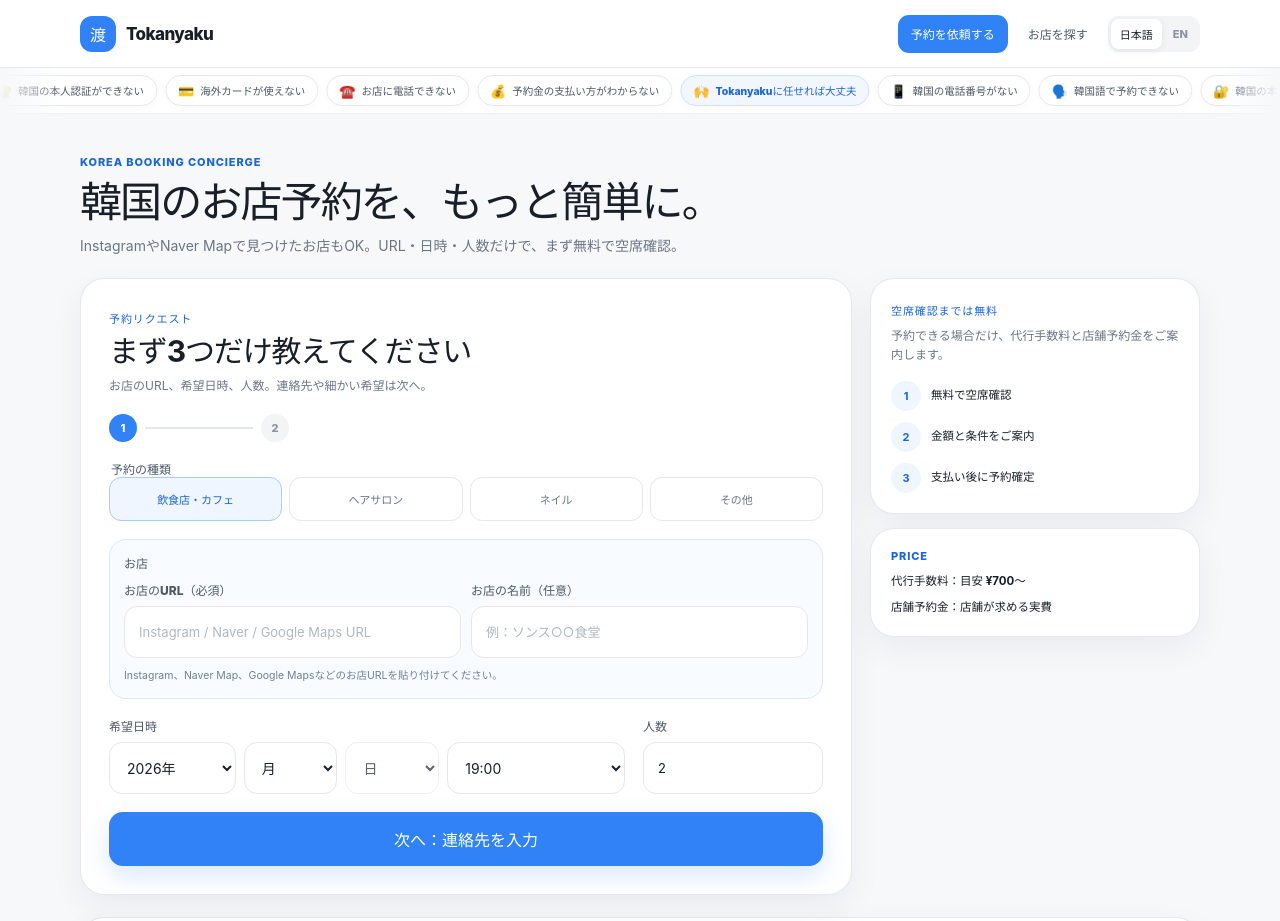
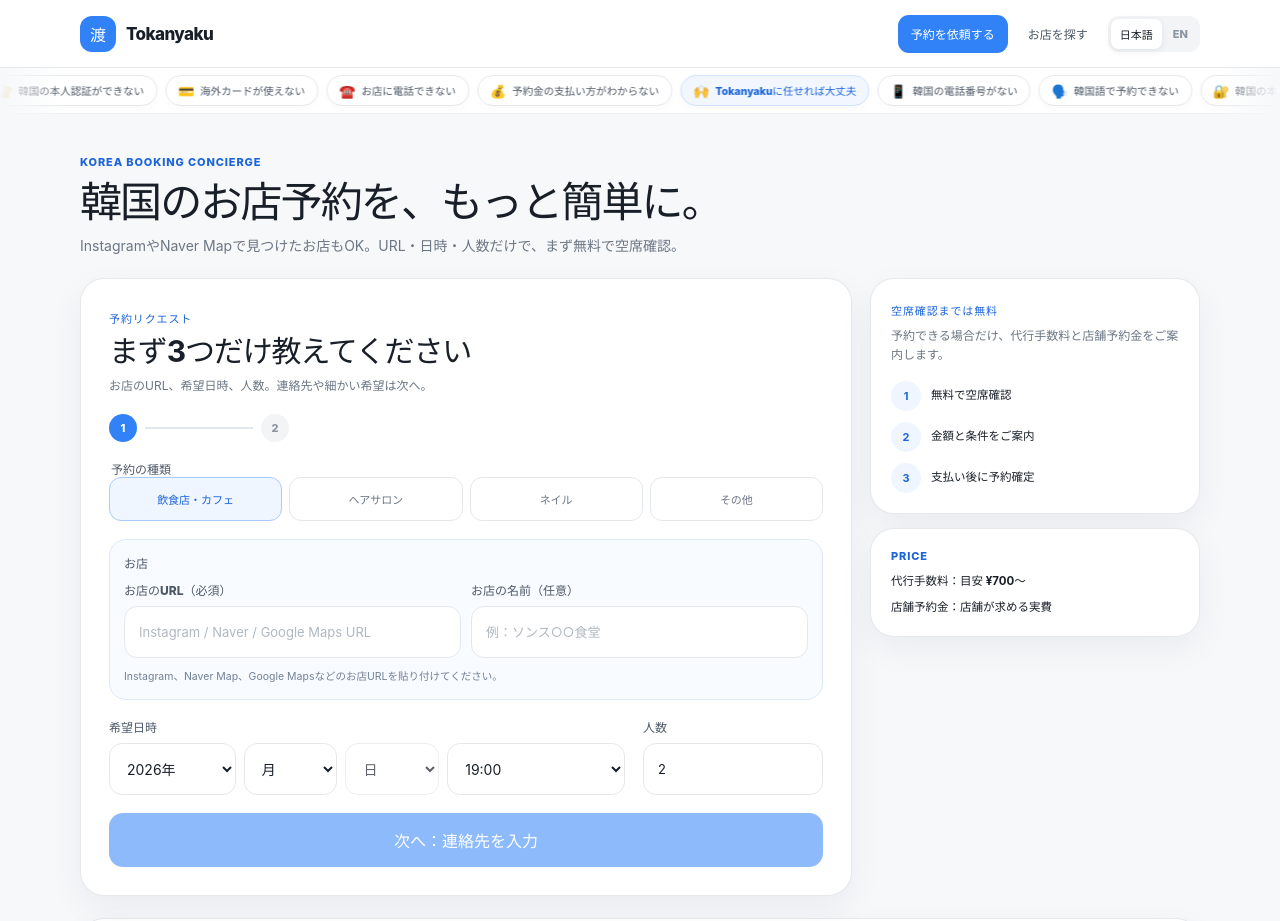
Before and after one commit to Flow4Work/Booking_Daijoubu, a Next.js app: page / in a window 1280 px wide. Shown: the top 921 px of the page. Built offline with nearby package versions, Linux system fonts and the light colour scheme.

Commit message:
Refine step-one validation layout and CTA state

```diff
--- a/components/TokanyakuHome.tsx
+++ b/components/TokanyakuHome.tsx
@@ -288,6 +288,17 @@ export default function TokanyakuHome() {
   const dayStart = selectedYear === minimumParts.year && selectedMonth === minimumParts.month ? minimumParts.day : 1;
   const dayOptions = Array.from({ length: Math.max(0, maximumDay - dayStart + 1) }, (_, index) => dayStart + index);
   const yearOptions = [minimumParts.year, minimumParts.year + 1, minimumParts.year + 2];
+  const normalizedVenueUrl = normalizeVenueUrl(form.placeUrl);
+  const partySizeNumber = Number(form.partySize);
+  const stepOneReady = Boolean(
+    normalizedVenueUrl &&
+      form.preferredDate &&
+      form.preferredTime &&
+      form.preferredDate >= minimumDate &&
+      Number.isInteger(partySizeNumber) &&
+      partySizeNumber >= 1 &&
+      partySizeNumber <= 20,
+  );
 
   function clearError(field?: ErrorField) {
     if (!field || errorField === field || errorField === "general") {
@@ -445,8 +456,11 @@ export default function TokanyakuHome() {
         .tokanyaku-date-selects{display:grid;grid-template-columns:1.15fr .85fr .85fr;gap:8px;min-width:0}
         .tokanyaku-date-time select{width:100%;min-width:0;min-height:52px;padding:0 13px;border:1px solid #e5e8eb;border-radius:13px;outline:0;color:#191f28;background:#fff;font-size:14px;transition:border-color .1s ease,box-shadow .1s ease}
         .tokanyaku-date-time select:focus{border-color:#8abcfb;box-shadow:0 0 0 4px rgba(49,130,246,.1)}
-        .tokanyaku-field-error{display:block;margin-top:2px;color:#e42939;font-size:11px;font-weight:720;line-height:1.45}
-        .tokanyaku-field.has-error input,.tokanyaku-field.has-error textarea,.tokanyaku-field.has-error select,.tokanyaku-consent.has-error{border-color:#f06c78;box-shadow:0 0 0 3px rgba(228,41,57,.08)}
+        .tokanyaku-field-error{display:block;color:#e42939;font-size:10.5px;font-weight:700;line-height:1.45}
+        .tokanyaku-field.has-error input,.tokanyaku-field.has-error textarea,.tokanyaku-field.has-error select,.tokanyaku-consent.has-error{border-color:#ef8b94;box-shadow:0 0 0 2px rgba(228,41,57,.055)}
+        .tokanyaku-place-meta{grid-column:1/-1;min-height:17px;display:flex;align-items:center}
+        .tokanyaku-place-meta>small{color:#718096;font-size:10.5px;line-height:1.5}
+        .tokanyaku-place-meta>.tokanyaku-field-error{color:#e42939}
 
         .tokanyaku-explore-marquee{display:grid;gap:8px;min-width:0;overflow:hidden}
         .tokanyaku-marquee-lane{overflow:hidden;mask-image:linear-gradient(to right,transparent,#000 5%,#000 95%,transparent);-webkit-mask-image:linear-gradient(to right,transparent,#000 5%,#000 95%,transparent)}
@@ -580,21 +594,31 @@ export default function TokanyakuHome() {
                         value={form.placeUrl}
                         onChange={(event) => update("placeUrl", event.target.value)}
                         onBlur={() => {
-                          if (!form.placeUrl.trim()) return;
-                          const normalized = normalizeVenueUrl(form.placeUrl);
-                          if (normalized) update("placeUrl", normalized);
+                          const value = form.placeUrl.trim();
+                          if (!value) {
+                            clearError("placeUrl");
+                            return;
+                          }
+                          const normalized = normalizeVenueUrl(value);
+                          if (normalized) {
+                            update("placeUrl", normalized);
+                          } else {
+                            showError("placeUrl", copy.urlInvalidError);
+                          }
                         }}
                         placeholder={copy.placeUrlPlaceholder}
                         maxLength={500}
                         aria-invalid={errorField === "placeUrl"}
+                        aria-required="true"
                       />
-                      {renderFieldError("placeUrl")}
                     </label>
                     <label className="tokanyaku-field">
                       <span>{copy.placeName}</span>
                       <input value={form.placeName} onChange={(event) => update("placeName", event.target.value)} placeholder={copy.placeNamePlaceholder} maxLength={120} />
                     </label>
-                    <small>{copy.placeHelp}</small>
+                    <div className="tokanyaku-place-meta">
+                      {errorField === "placeUrl" && error ? <small className="tokanyaku-field-error">{error}</small> : <small>{copy.placeHelp}</small>}
+                    </div>
                   </div>
 
                   <label className={`tokanyaku-field ${errorField === "preferredDate" ? "has-error" : ""}`}>
@@ -635,7 +659,7 @@ export default function TokanyakuHome() {
                   </label>
 
                   {error && errorField === "general" && <p className="tokanyaku-error tokanyaku-full">{error}</p>}
-                  <button className="tokanyaku-submit tokanyaku-full" type="button" onClick={continueToContact}>{copy.next}</button>
+                  <button className="tokanyaku-submit tokanyaku-full" disabled={!stepOneReady} type="button" onClick={continueToContact}>{copy.next}</button>
                 </div>
               ) : (
                 <div className="tokanyaku-step-grid">
```
